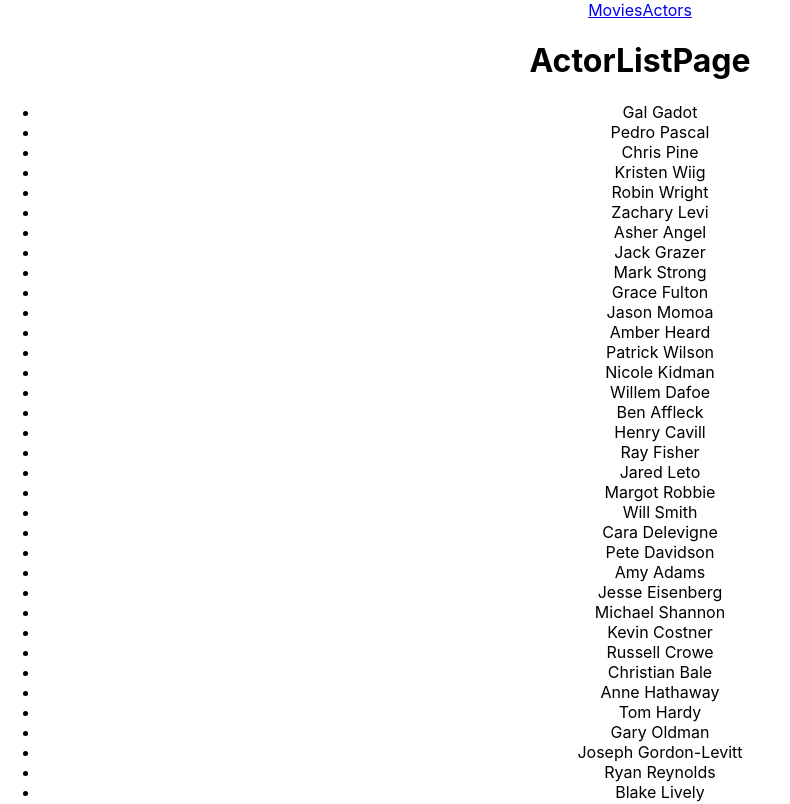
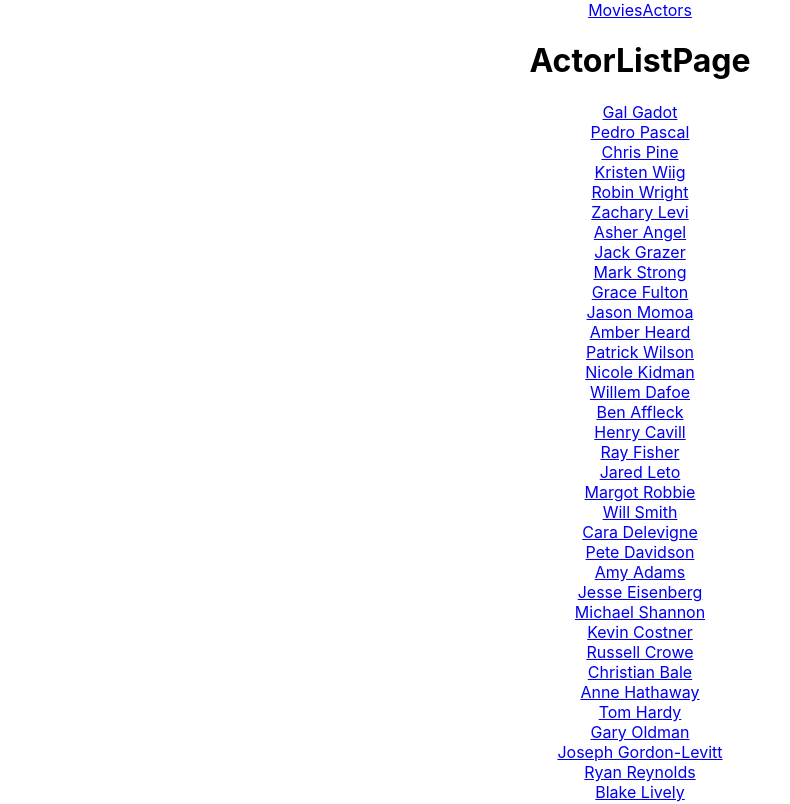
Before and after one commit to caitlinfcorrigan/mern-movies, a React (Create React App) app: page /actors in a window 1280 px wide. Shown: the top 804 px of the page, without its empty margins (0-790 px from the left). Built offline with nearby package versions, Linux system fonts and the light colour scheme.

Commit message:
creates ActorDetailPage with routing and links

```diff
--- /dev/null
+++ b/src/pages/ActorDetail/ActorDetailPage.jsx
@@ -0,0 +1,6 @@
+import { useParams } from 'react-router';
+
+export default function ActorDetailPage({ movies }) {
+    // const actor = useParams();
+    return <h1>Detail</h1>
+}
--- a/src/pages/ActorList/ActorCard.jsx
+++ b/src/pages/ActorList/ActorCard.jsx
@@ -1,5 +1,9 @@
-export default function ActorCard({actor}) {
+import { Link } from 'react-router-dom';
+
+export default function ActorCard({ actor }) {
     return (
+        <Link to={'/actors/' + actor }>
             <li>{actor}</li>
+        </Link>
     )
 }
--- /dev/null
+++ b/src/pages/ActorList/ActorList.css
@@ -0,0 +1,3 @@
+.ActorList {
+    padding-left: 0;
+}
--- a/src/pages/ActorList/ActorListPage.jsx
+++ b/src/pages/ActorList/ActorListPage.jsx
@@ -1,4 +1,5 @@
 import ActorCard from './ActorCard';
+import "./ActorList.css";
 
 export default function ActorListPage({ movies }){
     // Array of casts from all movies (flattened)
@@ -8,14 +9,13 @@ export default function ActorListPage({ movies }){
     const uniqueActors = Array.from([...new Set(allActors.map((a) => a))]);
 
     // Map the actors into the ActorCard component
-    const actor = uniqueActors.map(a =>
-        (<ActorCard actor={a} />)
+    const actor = uniqueActors.map((a, idx) =>
+        (<ActorCard actor={a} key={'Actor' + idx} />)
     )
-
     return(
         <div>
             <h1>ActorListPage</h1>
-            <ul>
+            <ul className='ActorList'>
                 { actor }
             </ul>
         </div>
--- a/src/pages/App/App.jsx
+++ b/src/pages/App/App.jsx
@@ -4,6 +4,7 @@ import { Routes, Route } from 'react-router-dom';
 import MovieDetailPage from '../MovieDetail/MovieDetailPage';
 import MoviesListPage from '../MoviesList/MoviesListPage';
 import ActorListPage from '../ActorList/ActorListPage';
+import ActorDetailPage from '../ActorDetail/ActorDetailPage';
 import LoginPage from '../Login/LoginPage';
 import NavBar from '../../components/NavBar';
 import { movies } from "../../data.js";
@@ -24,6 +25,7 @@ function App() {
             <Route path="/" element={<MoviesListPage movies={ movies }/>} />
             <Route path="/movies/:movieName" element={<MovieDetailPage movies={ movies } />} />
             <Route path="/actors" element={<ActorListPage movies={ movies } />} />
+            <Route path="/actors/:actor" element={<ActorDetailPage movies={ movies } />} />
           </Routes>
         </>
         :
```
